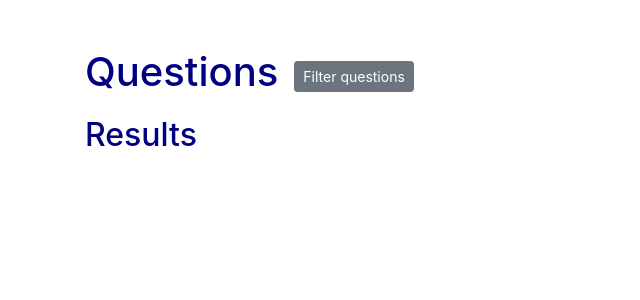
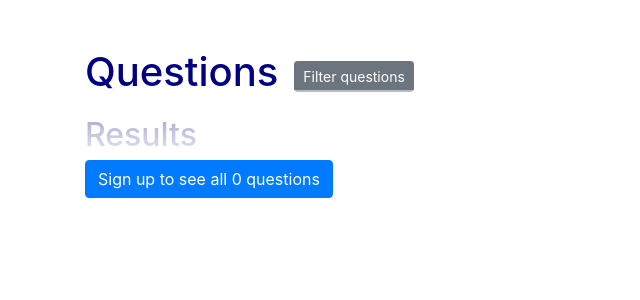
Before and after one commit to lancegoyke/lg-mentoring, a Django app: page /q/ in a window 1280 px wide. Shown: the part 58-358 px from the top of the page, without its empty margins (0-640 px from the left). Run offline with Django 3.2, Linux system fonts and the light colour scheme; data that the repository does not hold is empty; some libraries are stand-ins or nearby versions.

Commit message:
preview: show 10 questions and blur

```diff
--- a/questions/views.py
+++ b/questions/views.py
@@ -13,9 +13,15 @@ from .forms import SubmissionCreationForm
 
 
 def question_filtered_list(request):
-    filter = QuestionFilter(
-        request.GET, queryset=Question.objects.all().order_by('-date_asked'))
-    return render(request, 'questions/question_filtered_list.html', {'filter': filter})
+    context = {}
+    if request.user.is_anonymous:
+        context["filter"] = QuestionFilter(
+            request.GET, queryset=Question.objects.all().order_by('-date_asked')[:10])
+        context["num_questions"] = Question.objects.all().count()
+    else:
+        context["filter"] = QuestionFilter(
+            request.GET, queryset=Question.objects.all().order_by('-date_asked'))
+    return render(request, 'questions/question_filtered_list.html', context)
 
 
 class QuestionDetailView(DetailView):
--- a/static/css/base.css
+++ b/static/css/base.css
@@ -10,3 +10,8 @@ h1, h2 {
   height: 300px;
   width: auto;
 }
+
+.teaser {
+  background: rgb(255,255,255);
+  background: linear-gradient(0deg, rgba(255,255,255,1) 0%, rgba(255,255,255,0.5) 100%);
+}
--- a/templates/questions/question_filtered_list.html
+++ b/templates/questions/question_filtered_list.html
@@ -28,5 +28,17 @@
       </a>
     </h3>
   {% endfor %}
+
+  {% if user.is_anonymous %}
+    <div class="position-relative" style="margin-top: -80px; min-height: 80px;">
+      <div class="position-absolute w-100 h-100 p-4 teaser"></div>
+      <div class="position-absolute" style="top: 70px;">
+        <a class="btn btn-primary" href="{% url 'account_signup' %}">
+          Sign up to see all {{ num_questions }} questions
+        </a>
+      </div>
+    </div>
+  {% endif %}
+
 </div><!-- .question-list -->
 {% endblock content %}
```
